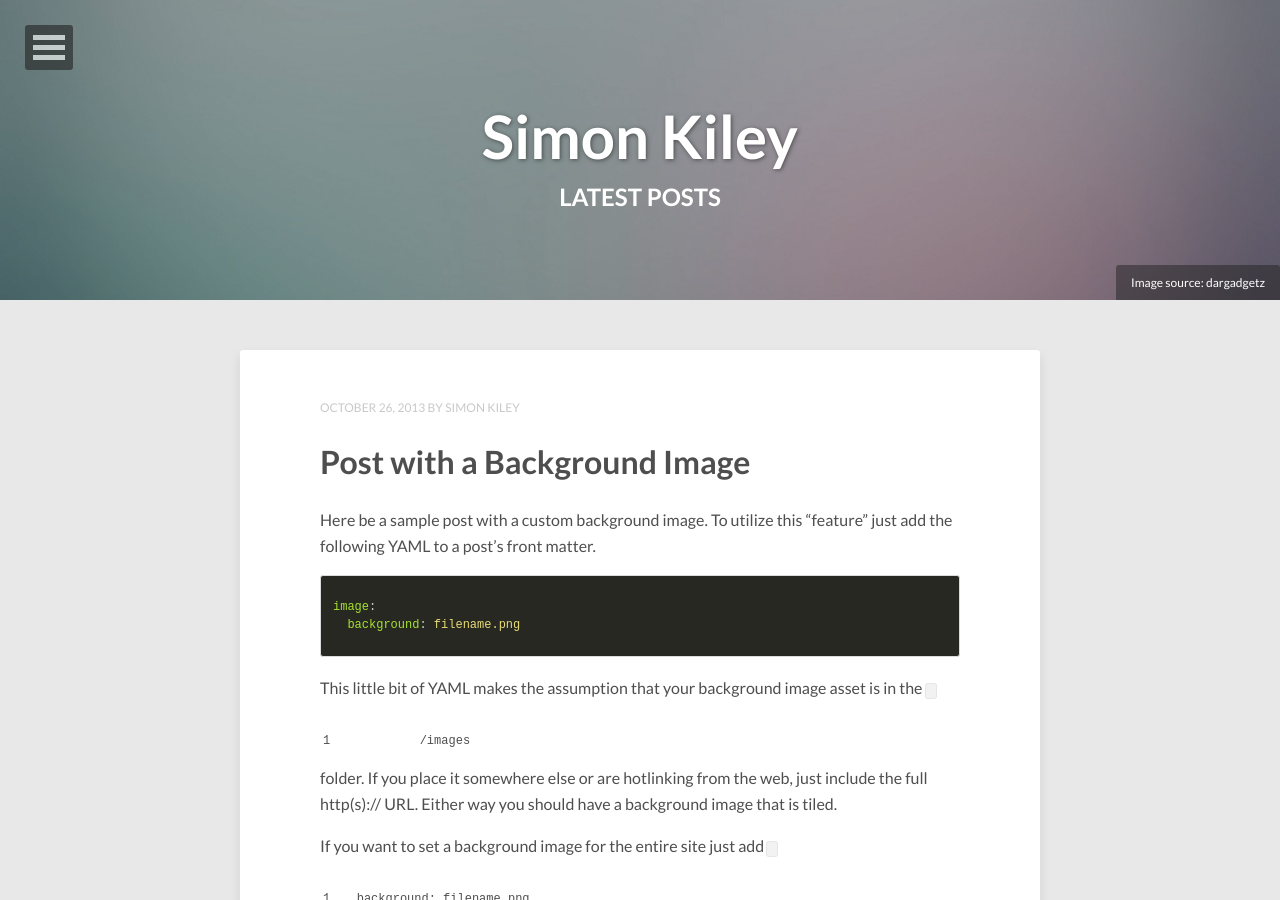
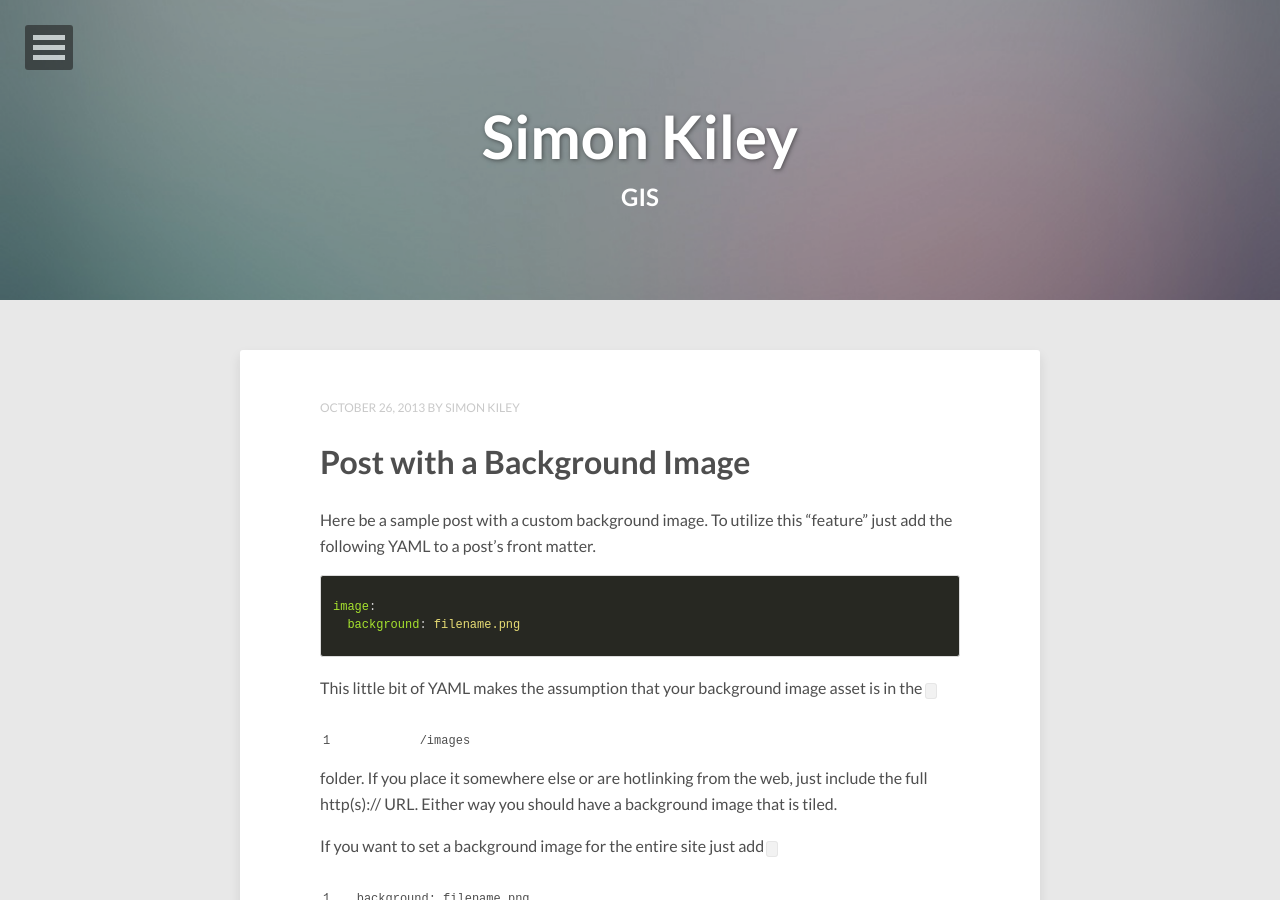
Before and after one commit to simonkiley/gh-pages, a Jekyll site: the page built from index.html, in a window 1280 px wide and 900 px high. Built offline with Jekyll 4.4.1, drawn with Linux system fonts in a browser that asks for light colours; nearby versions of some CDN libraries; the list of posts is cut into pages by our own code.

Commit message:
Updated title

```diff
--- a/index.html
+++ b/index.html
@@ -1,13 +1,13 @@
 ---
 layout: post-index
-title: Latest Posts
+title: GIS
 description: "Describe this nonsense."
 tags: [Jekyll, theme, themes, responsive, blog, modern]
 comments: false
 image:
   feature: abstract-1.jpg
-  credit: dargadgetz
-  creditlink: http://www.dargadgetz.com/ios-7-abstract-wallpaper-pack-for-iphone-5-and-ipod-touch-retina/
+  credit:
+  creditlink:
 ---
 
 {% for post in paginator.posts %}
```
